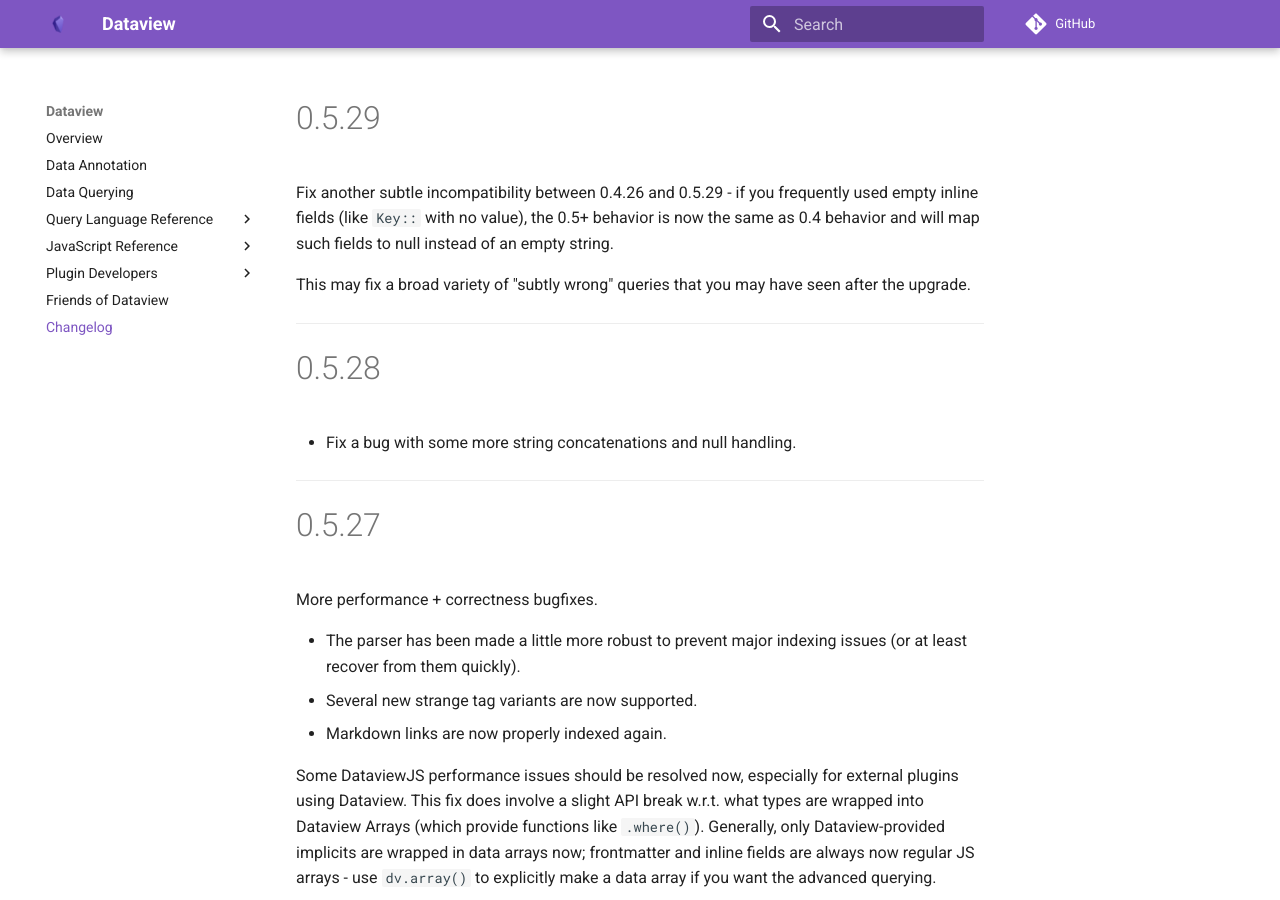
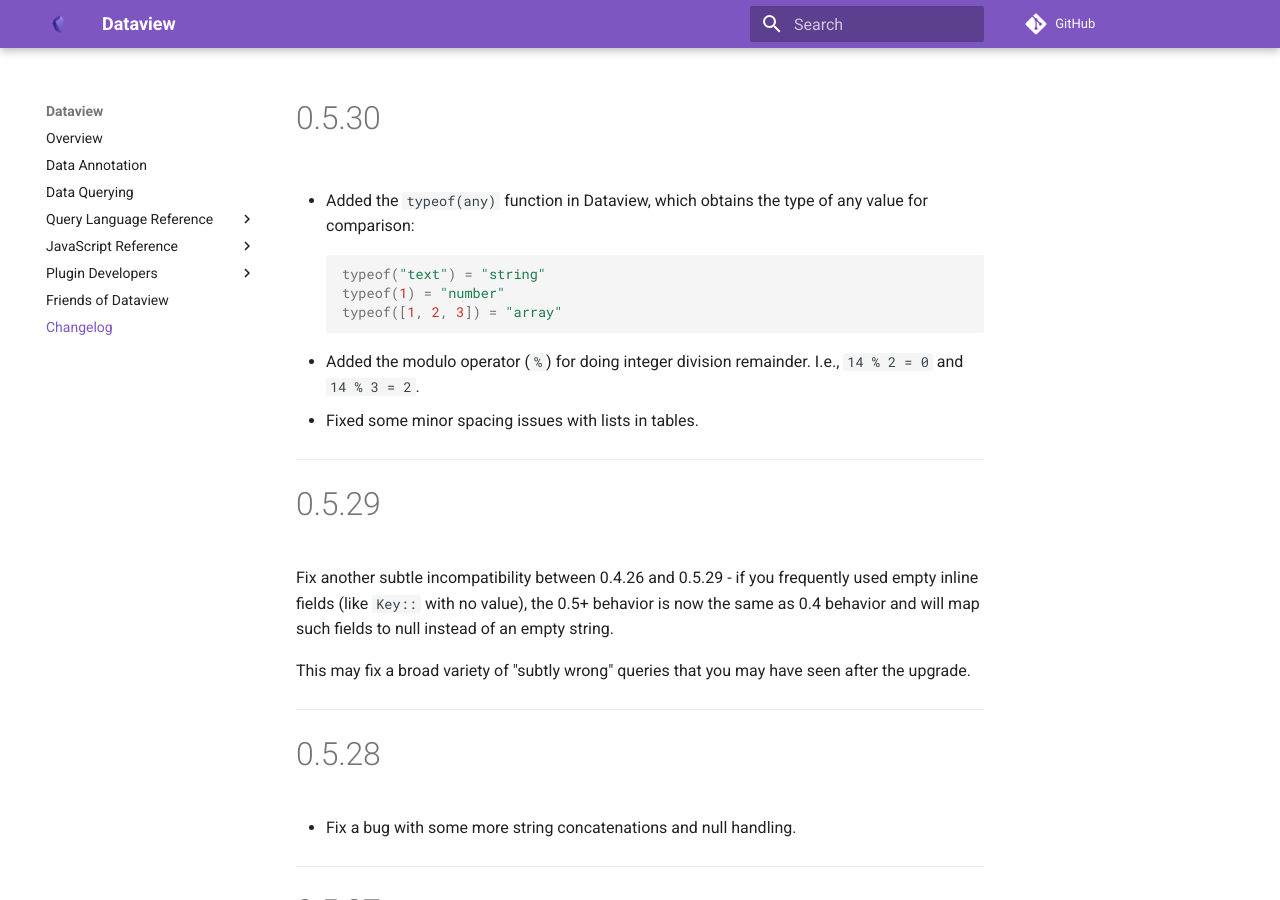
Before and after one commit to blacksmithgu/obsidian-dataview, an MkDocs documentation site: the page built from docs/docs/changelog.md, in a window 1280 px wide and 900 px high. Built offline with MkDocs 1.6.1 and Material for MkDocs 9.7.7, drawn with Linux system fonts in a browser that asks for light colours; comment, search, counter and statistics services are not loaded.

Commit message:
Auto-release 0.5.30

````diff
--- a/docs/docs/changelog.md
+++ b/docs/docs/changelog.md
@@ -1,3 +1,17 @@
+# 0.5.30
+
+- Added the `typeof(any)` function in Dataview, which obtains the type of any value for comparison:
+```javascript
+typeof("text") = "string"
+typeof(1) = "number"
+typeof([1, 2, 3]) = "array"
+```
+
+- Added the modulo operator (`%`) for doing integer division remainder. I.e., `14 % 2 = 0` and `14 % 3 = 2`.
+- Fixed some minor spacing issues with lists in tables.
+
+---
+
 # 0.5.29
 
 Fix another subtle incompatibility between 0.4.26 and 0.5.29 - if you frequently used empty inline fields (like
--- a/manifest-beta.json
+++ b/manifest-beta.json
@@ -1,7 +1,7 @@
 {
   "id": "dataview",
   "name": "Dataview",
-  "version": "0.5.29",
+  "version": "0.5.30",
   "minAppVersion": "0.13.11",
   "description": "Complex data views for the data-obsessed.",
   "author": "Michael Brenan <blacksmithgu@gmail.com>",
--- a/package.json
+++ b/package.json
@@ -1,6 +1,6 @@
 {
   "name": "obsidian-dataview",
-  "version": "0.5.29",
+  "version": "0.5.30",
   "description": "Advanced data views for Obsidian.md.",
   "main": "lib/index.js",
   "types": "lib/index.d.ts",
--- a/versions.json
+++ b/versions.json
@@ -105,5 +105,6 @@
   "0.5.26": "0.12.0",
   "0.5.27": "0.12.0",
   "0.5.28": "0.12.0",
-  "0.5.29": "0.12.0"
+  "0.5.29": "0.12.0",
+  "0.5.30": "0.12.0"
 }
````
Also changed, not shown: CHANGELOG.md, manifest.json.
